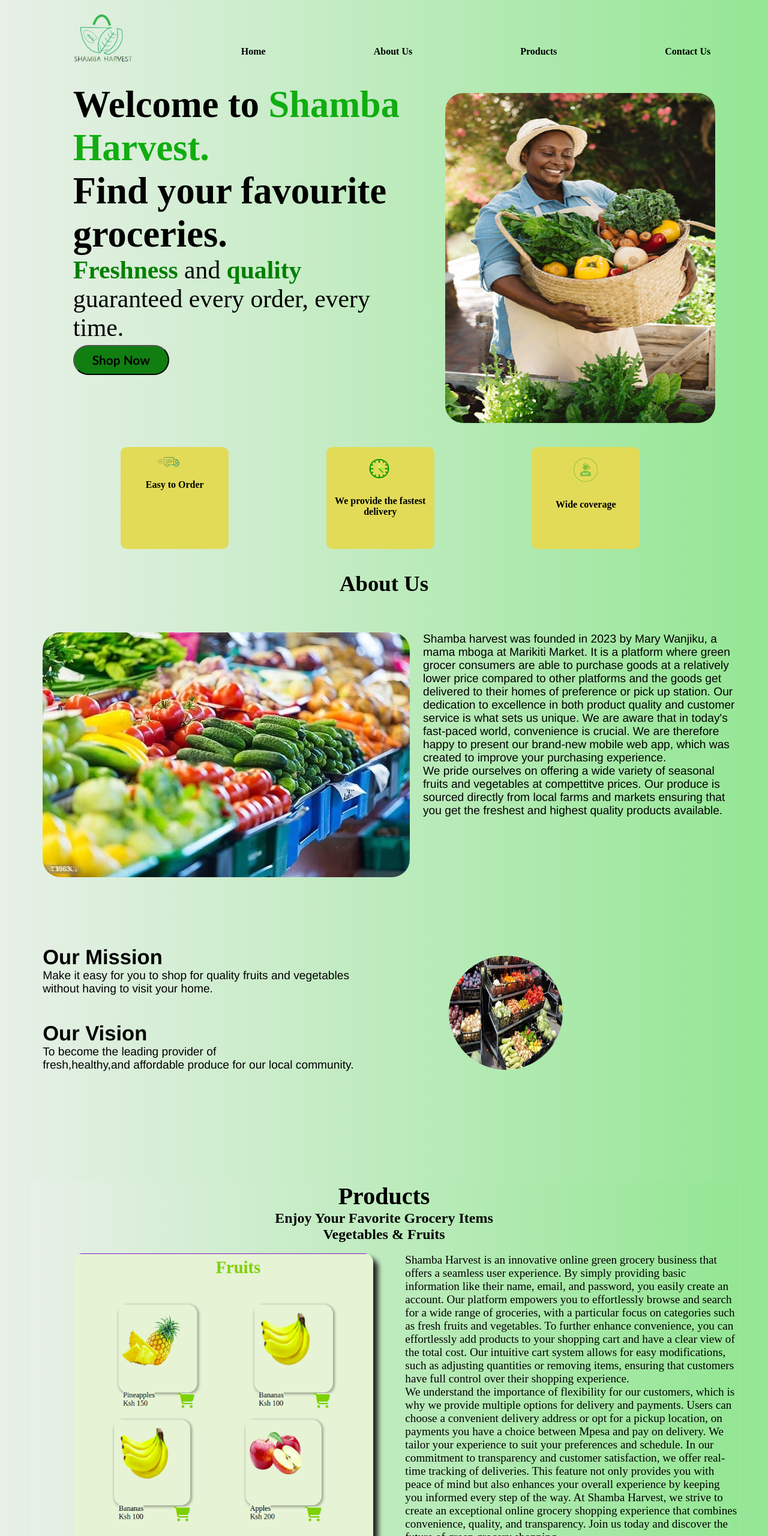
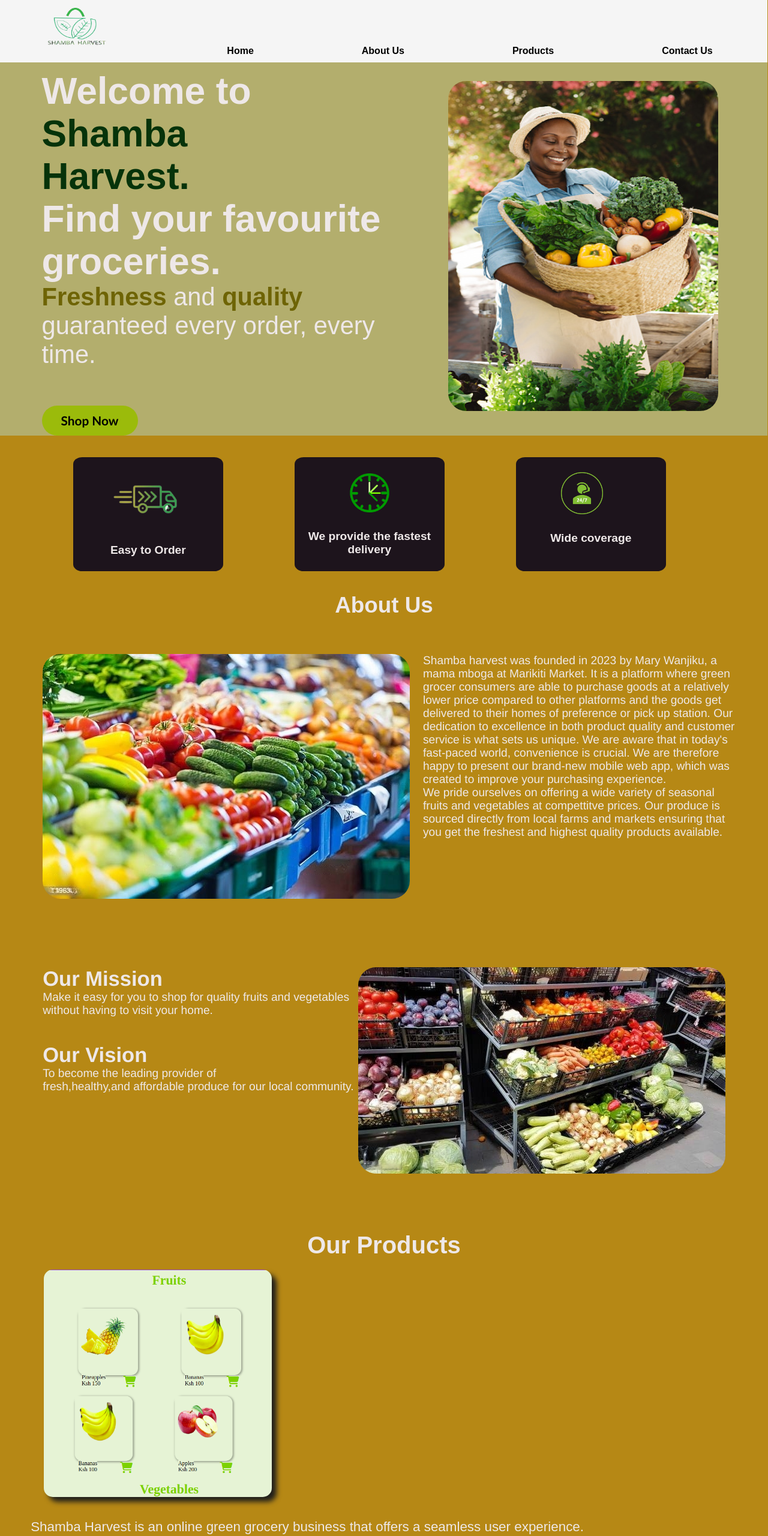
Before and after one commit to Pauline-Goko/newShamba-Harvest, a plain HTML site: page index.html in a window 1280 px wide. Shown: the top 2560 px of the page at 60% size. Drawn offline with Linux system fonts and the light colour scheme.

Commit message:
added changes

```diff
--- a/index.html
+++ b/index.html
@@ -16,6 +16,8 @@
 
 <div class="nav">
     <img class="logo" src="/images/Mama_mboga_logo2.png">
+    <!-- <input type="checkbox" id="menu-toggle"> -->
+    <label for="menu-toggle" class="menu-icon"></label>
     <p><a href="#Home">Home</a></p>
 
     <p><a href="#AboutUs"> About Us</a></p>
@@ -23,9 +25,6 @@
     <p><a href="#ContactUs"> Contact Us</a></p>
 </div>
 <br>
-
-
-
 
 <div class="welcome">
     <div id="wel">
@@ -71,7 +70,7 @@
 
         <div class="about">
             <div>
-            <img id="image" src="images/grocery-transformed.jpeg" alt="Groceries">
+            <img id="image66" src="images/grocery-transformed.jpeg" alt="Groceries">
             </div>
             <div id="words">
             <p>Shamba harvest was founded in 2023 by Mary Wanjiku, a mama mboga at Marikiti Market.
@@ -98,7 +97,7 @@
             </div>
 
             <div>
-                <img id="image2" src="images/grocery2-transformed.jpeg" alt="Groceries2">
+                <img id="image66" src="images/grocery2-transformed.jpeg" alt="Groceries2">
             </div>
 
         </div>
@@ -112,16 +111,13 @@
 <br>
 <br>
 <br>
-<br>
-<br><br>
-<br>
-<br>
+
+
     <section id="Products">
         <div class="main">
-        <h1 id="product">Products</h1>
+        <h1 id="product">Our Products</h1>
         <div class="enjoy">
-            <h1>Enjoy Your Favorite Grocery Items</h1>
-            <h2>Vegetables & Fruits</h2>
+
         </div>
         <br>
         <div class="image1">
@@ -129,26 +125,16 @@
             <img id="b" src="/images/fruits.png" alt="">
             </div>
             <div id="harvest">
-                <p>Shamba Harvest is an innovative online green grocery business that offers a seamless
-                     user experience. By simply providing basic information like their name, email,
-                     and password, you easily create an account. Our platform empowers you
-                     to effortlessly browse and search for a wide range of groceries, with a particular
-                      focus on categories such as fresh fruits and vegetables.
-                   To further enhance convenience, you can effortlessly add products to your shopping
-                    cart and have a clear view of the total cost. Our intuitive cart system allows for
-                     easy modifications, such as adjusting quantities or removing items, ensuring that
-                      customers have full control over their shopping experience.</p>
-                      <p>
-                    We understand the importance of flexibility for our customers, which is why we
-                     provide multiple options for delivery and payments. Users can choose a convenient delivery
-                     address or opt for a pickup location, on payments you have a choice between Mpesa
-                     and pay on delivery. We tailor your experience to suit your preferences and schedule.
-                     In our commitment to transparency and customer satisfaction, we offer real-time tracking
-                      of deliveries. This feature not only provides you with peace of mind
-                     but also enhances your overall experience by keeping you informed every step of
-                     the way.  At Shamba Harvest, we strive to create an exceptional online grocery shopping
-                    experience that combines convenience, quality, and transparency. Join us today
-                     and discover the future of green grocery shopping.</p>
+                <p>Shamba Harvest is an online green grocery business that
+                     offers a seamless user experience. <br>With easy account
+                     creation and a user-friendly platform, you can
+                     effortlessly browse and add products to your shopping
+                      cart.<br> We provide flexible delivery and payment
+                       options, along with real-time tracking, to ensure
+                        transparency and customer satisfaction. <br>
+                         Shamba Harvest aims to create a convenient,
+                          high-quality, and transparent online grocery
+                           shopping experience.</p>
             </div>
             </div>
             <br> <br>
--- a/styles.css
+++ b/styles.css
@@ -1,20 +1,103 @@
+body{
+  color: rgb(238, 232, 232);
+
+
+}
+body {
+  margin: 0;
+  font-family: Arial, sans-serif;
+}
+.nav {
+  display: flex;
+  align-items: center;
+  background-color: #333;
+  color: #fff;
+  padding: 10px;
+
+}
+.logo {
+  width: 80px;
+  height: 80px;
+  margin-right: 20px;
+}
+.menu-icon {
+  display: none;
+  cursor: pointer;
+  font-size: 20px;
+  margin-right: 10px;
+  color: #fff;
+}
+.menu {
+  list-style: none;
+  margin: 0;
+  padding: 0;
+  display: flex;
+}
+.menu li {
+  margin-right: 15px;
+}
+.menu li a {
+  color: #fff;
+  text-decoration: none;
+}
+/* Media query for smaller screens */
+@media (max-width: 768px) {
+  .menu-icon {
+    display: block;
+  }
+  .menu {
+    display: none;
+    flex-direction: column;
+    position: absolute;
+    top: 100%;
+    left: 0;
+    background-color: #333;
+    width: 100%;
+    padding: 10px;
+  }
+  .menu li {
+    margin-right: 0;
+    margin-bottom: 10px;
+  }
+  .menu li:last-child {
+    margin-bottom: 0;
+  }
+  .menu li a {
+    color: #fff;
+  }
+  input[type="checkbox"]:checked + .menu {
+    display: flex;
+  }
+}
+
+
 .logo{
     width: 100px;
     margin-left: 6%;
+    margin-top: 0.9%;
 }
 
 .nav{
     display: flex;
     margin-top: 2%;
+    background-color: whitesmoke;
+}
 
+#Home{
+  background-color: rgb(179, 174, 109);
+  margin-left: -5%;
+  margin-right: -4.3%;
+  margin-top: -3%;
 }
 
 .nav p{
     padding-left: 180px;
     font-weight: bold;
-    margin-top: 4.5%;
+    margin-top: 6%;
 
 }
+
+
 
 .nav p a{
     color: black;
@@ -41,7 +124,7 @@
  }
 
  #fresh{
-    color: green;
+    color: rgb(110, 100, 5);
     font-weight: bold;
 }
 
@@ -57,13 +140,15 @@
 #button1{
     width: 160px;
     height: 50px;
-    background-color: rgb(17, 126, 17);
+    background-color: rgb(155, 187, 11);
     color: black;
     font-weight: bold;
     font-family: 'Trebuchet MS', 'Lucida Sans Unicode', 'Lucida Grande', 'Lucida Sans', Arial, sans-serif;
     border-radius: 30px;
     font-size: 0.5em;
     border-color: black;
+    border: none;
+    margin-top: 10%;
 
 }
 
@@ -73,17 +158,16 @@
 }
 
 #shamba{
-    color: rgb(16, 173, 16);
+    color: rgb(6, 51, 10);
 }
 
-body{
-    background-image: linear-gradient(to right, rgb(235, 219, 219),rgb(111, 235, 111));
-}
+
 
 /* Media Query for Phones */
 @media only screen and (max-width: 600px) {
     .logo {
-        width: 80px;
+        width: 70px;
+        margin-left: 40%;
     }
 
     .nav {
@@ -94,6 +178,7 @@
     .nav p {
         padding-left: 0;
         margin-top: 10px;
+        margin-left: 40%;
     }
 
     .welcome {
@@ -161,6 +246,8 @@
         font-size: 0.45em;
     }
 }
+
+
 /* style for Apiu */
 
 
@@ -172,9 +259,9 @@
 
 #delivery{
     border-style: hidden;
-    width: 180px;
-    height: 170px;
-    background-color: rgb(226, 219, 88);
+    width: 250px;
+    height: 190px;
+    background-color: rgb(29, 20, 28);
     border-radius: 6%;
     transition: background-color 0.3s ease, opacity 0.3s ease, transform 0.3s ease;
 }
@@ -183,32 +270,34 @@
 .fast{
     display: grid;
     grid-template-columns: repeat(3,3fr);
-    margin-left: 150px;
+    margin-left: 6%;
 }
 
 #track{
-    width: 50px;
+    width: 140px;
+    margin-left: 20%;
+    color: white;
+}
+#clock{
+    width: 100px;
+    margin-top: 11%;
+    padding-bottom: 25px;
     margin-left: 30%;
 }
-#clock{
-    width: 50px;
-    margin-top: 11%;
-    padding-bottom: 25px;
-    margin-left: 35%;
-}
 #support{
-    width: 40px;
+    width: 70px;
     margin-top: 10%;
     padding-bottom: 25px;
-    margin-left: 39%;
+    margin-left: 30%;
 }
 #delivery:hover{
-    background-color: #0a521c;
+    background-color: #036d1e;
   opacity: 0.8;
   color: white;
 }
 #delivery h4{
     text-align: center;
+    font-size: 1.2em;
 }
 
 
@@ -267,11 +356,13 @@
     margin-left: 20px;
     margin-top: 60px;
 }
-#image{
+#image101{
     border-radius: 30px;
+
+
 }
 body{
-    background-image: linear-gradient(to right, rgb(232, 240, 232), rgb(148, 230, 148));
+    background-color:rgb(182, 136, 21);
     margin-right: 4%;
     margin-left: 4%;
 
@@ -283,7 +374,7 @@
     margin: 20px;
     font-size: 1.2em;
 }
-#image2{
+#image66{
     border-radius: 30px;
 }
 
@@ -522,7 +613,8 @@
 
 
   .main{
-    background-image: linear-gradient(to right, rgb(232, 240, 232), rgb(148, 230, 148));
+
+
      /* overflow-x: hidden; */
    }
    #product{
@@ -535,27 +627,31 @@
    }
    .image1{
       display: grid;
-      grid-template-columns: repeat(2,2fr);
-      margin-left: 6%;
+      grid-template-columns: repeat(1,2fr);
+      margin-right: 6%;
    }
    #b{
-    width: 500px;
+    width: 380px;
        border-radius: 15px;
        filter: drop-shadow(8px 8px 4px  #201F1C);
+       margin-left: 2%;
    }
    #harvest{
-    font-size: 1.2em;
+    font-size: 1.4em;
     font-weight: 540;
+    margin-top: 3%;
+
    }
 
    #button123{
     margin-left : 45%;
-    width: 150px;
+    width: 170px;
     height: 45px;
     border-radius: 30px;
-    background-color: green;
+    background-color: rgb(23, 231, 23);
     font-weight: bold;
-    border-color: black;
+  border: none;
+    margin-bottom: 5%;
 }
 #button123 a{
     color: black;
@@ -633,11 +729,23 @@
   width: 300px;
   height: 300px;
   border-style: hidden;
-  background-color: rgb(140, 202, 134);
+  background-color: rgb(29, 20, 28);
   border-radius: 10%;
+  transition: transform 0.3s ease;
+
+}
+
+#div1:hover{
+  background-color:#036d1e ;
+
+
 }
 #div1 p{
   text-align: center;
+  color: white;
+  font-size: 20px;
+  text-align: center;
+  margin-top: 3%;
 }
 #image2{
   width: 190px;
@@ -663,6 +771,7 @@
 .reviews{
   display: grid;
   grid-template-columns: repeat(3,3fr);
+
 
 }
 #reviews2{
@@ -699,6 +808,11 @@
     margin-top: 2%;
   }
 
+  body{
+    width: auto;
+    height: auto;
+  }
+
   .reviews,
   #reviews2 {
     /* display: block;
```
